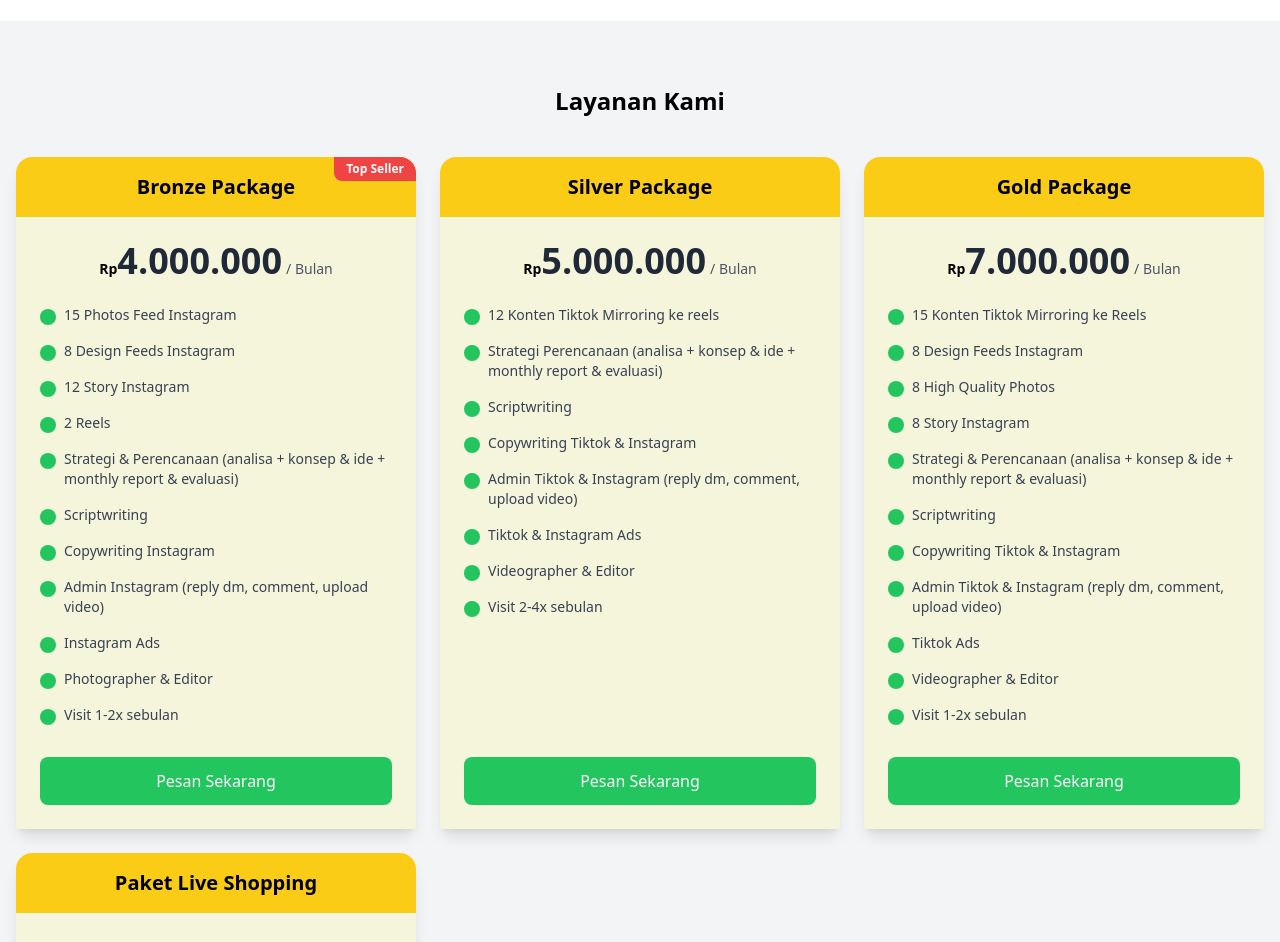
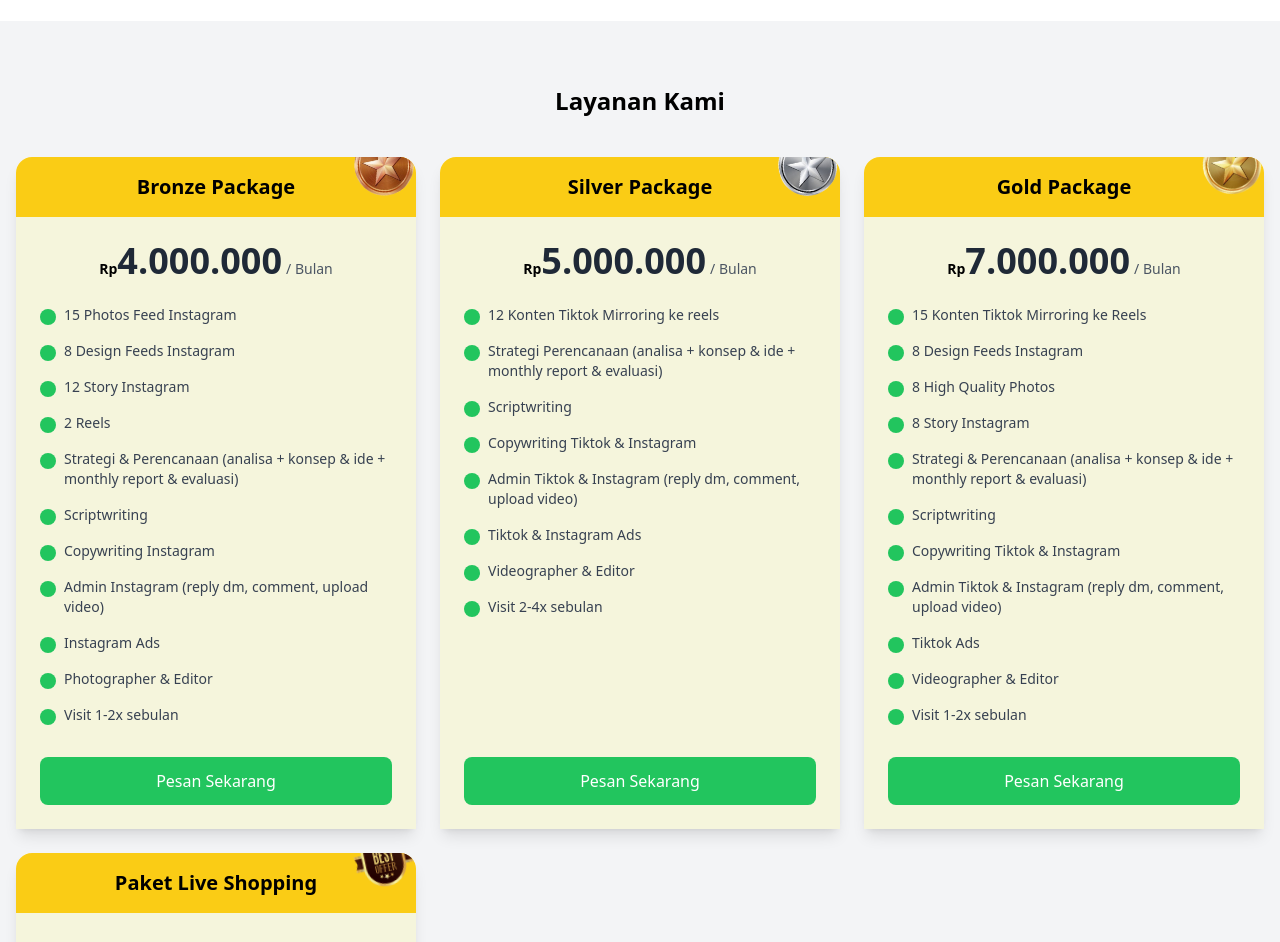
Before and after one commit to Vinnnn-vin/project1, a React (Vite) app: page / in a window 1280 px wide. Shown: the part 4760-5702 px from the top of the page. Built offline with nearby package versions, Linux system fonts and the light colour scheme.

Commit message:
Update App.jsx

```diff
--- a/src/App.jsx
+++ b/src/App.jsx
@@ -308,7 +308,7 @@ function App() {
         "Photographer & Editor",
         "Visit 1-2x sebulan",
       ],
-      isTopSeller: true
+      isTopSeller: true,
     },
     {
       title: "Silver Package",
@@ -766,10 +766,41 @@ function App() {
               key={index}
               className="relative bg-white rounded-t-2xl overflow-hidden shadow-lg flex flex-col h-full"
             >
-              {/* Badge for Top Seller */}
-              {pack.isTopSeller && (
-                <div className="absolute top-0 right-0 bg-red-500 text-white text-xs font-bold py-1 px-3 rounded-bl-lg">
-                  Top Seller
+              {/* Badge logic for different packages */}
+              {pack.title === "Bronze Package" && (
+                <div className="absolute -top-6 right-0 transform -rotate-12 z-10">
+                  <img
+                    src="/images/bronze.png"
+                    alt="Bronze Badge"
+                    className="w-16 h-16"
+                  />
+                </div>
+              )}
+              {pack.title === "Silver Package" && (
+                <div className="absolute -top-6 right-0 transform -rotate-12 z-10">
+                  <img
+                    src="/images/silver.png"
+                    alt="Silver Badge"
+                    className="w-16 h-16"
+                  />
+                </div>
+              )}
+              {pack.title === "Gold Package" && (
+                <div className="absolute -top-6 right-0 transform -rotate-12 z-10">
+                  <img
+                    src="/images/gold.png"
+                    alt="Gold Badge"
+                    className="w-16 h-16"
+                  />
+                </div>
+              )}
+              {pack.title === "Paket Live Shopping" && (
+                <div className="absolute -top-6 right-0 transform -rotate-12 z-10">
+                  <img
+                    src="/images/best-offer-badge-a4e224.webp"
+                    alt="Best Offer Badge"
+                    className="w-16 h-16"
+                  />
                 </div>
               )}
 
```
